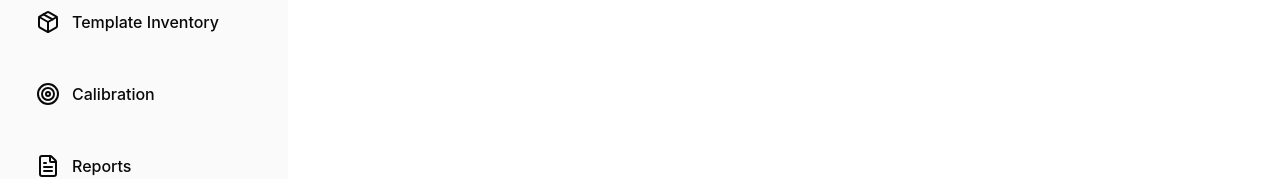
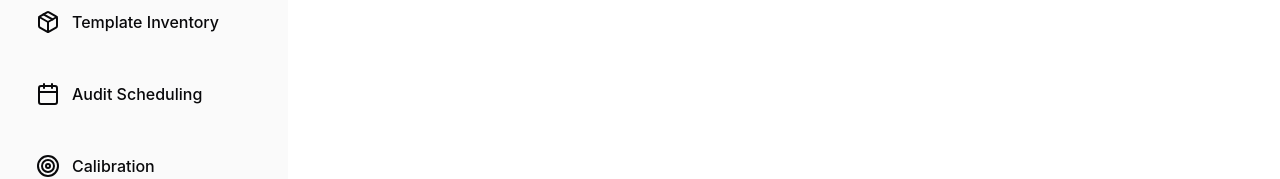
Before and after one commit to aryan-parcell/toolsight, a React (Vite) app: page / in a window 1280 px wide. Shown: the part 310-489 px from the top of the page. Built offline with nearby package versions, Linux system fonts and the light colour scheme; no server answers; the database is empty.

Commit message:
Add Audit Scheduling view and navigation

```diff
--- a/src/App.tsx
+++ b/src/App.tsx
@@ -7,11 +7,13 @@ import { Reports } from "./features/Reports";
 import { Settings } from "./features/Settings";
 import { CalibrationManagement } from "./features/CalibrationManagement";
 import { ShadowboardSetup } from "./features/Shadowboard";
+import { AuditScheduling } from "./features/AuditScheduling";
 
 export enum AppView {
     TOOLBOX_OVERVIEW = 'TOOLBOX_OVERVIEW',
     TOOLBOX_WIZARD = 'TOOLBOX_WIZARD',
     SHADOWBOARD = 'SHADOWBOARD',
+    AUDIT_SCHEDULING = 'AUDIT_SCHEDULING',
     TEMPLATE_BUILDER = 'TEMPLATE_BUILDER',
     CALIBRATION = 'CALIBRATION',
     INVENTORY = 'INVENTORY',
@@ -39,6 +41,8 @@ export default function App() {
                 return <ShadowboardSetup />;
             case AppView.TEMPLATE_BUILDER:
                 return <TemplateBuilder />;
+            case AppView.AUDIT_SCHEDULING:
+                return <AuditScheduling />;
             case AppView.CALIBRATION:
                 return <CalibrationManagement />;
             case AppView.INVENTORY:
--- a/src/components/Layout.tsx
+++ b/src/components/Layout.tsx
@@ -11,7 +11,8 @@ import {
     Sun,
     Moon,
     Hammer,
-    Layers
+    Layers,
+    Calendar
 } from 'lucide-react';
 import { AppView } from '../App';
 
@@ -89,6 +90,7 @@ const Layout: React.FC<LayoutProps> = ({ children, currentView, onNavigate }) =>
             <NavItem view={AppView.SHADOWBOARD} icon={Layers} label="Shadowboard" />
             <NavItem view={AppView.TEMPLATE_BUILDER} icon={Hammer} label="Template Builder" />
             <NavItem view={AppView.INVENTORY} icon={Package} label="Template Inventory" />
+            <NavItem view={AppView.AUDIT_SCHEDULING} icon={Calendar} label="Audit Scheduling" />
             <NavItem view={AppView.CALIBRATION} icon={Target} label="Calibration" />
             <NavItem view={AppView.REPORTS} icon={FileText} label="Reports" />
             <NavItem view={AppView.SETTINGS} icon={Settings} label="Settings" />
--- a/src/features/AuditScheduling.tsx
+++ b/src/features/AuditScheduling.tsx
@@ -63,7 +63,7 @@ export function AuditScheduling() {
 
             <Card>
                 <CardHeader>
-                    <CardTitle className="flex items-center gap-2"> KPIs</CardTitle>
+                    <CardTitle className="flex items-center gap-2">Upcoming Audits</CardTitle>
                 </CardHeader>
                 <CardContent>
                     <div className="space-y-3">
```
